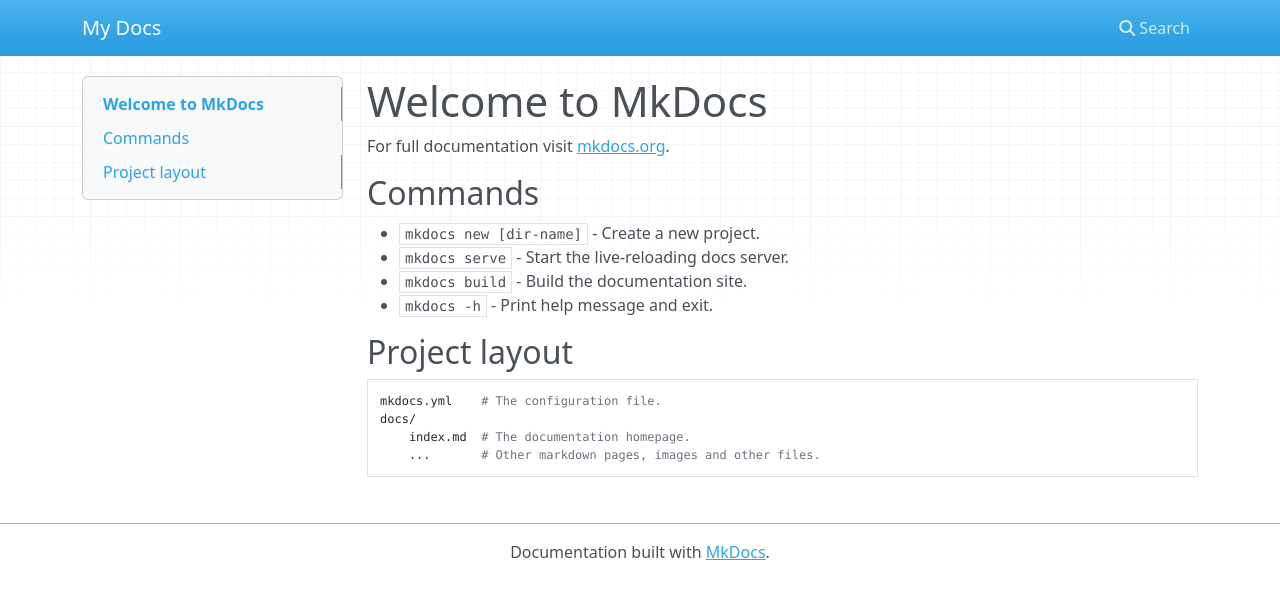
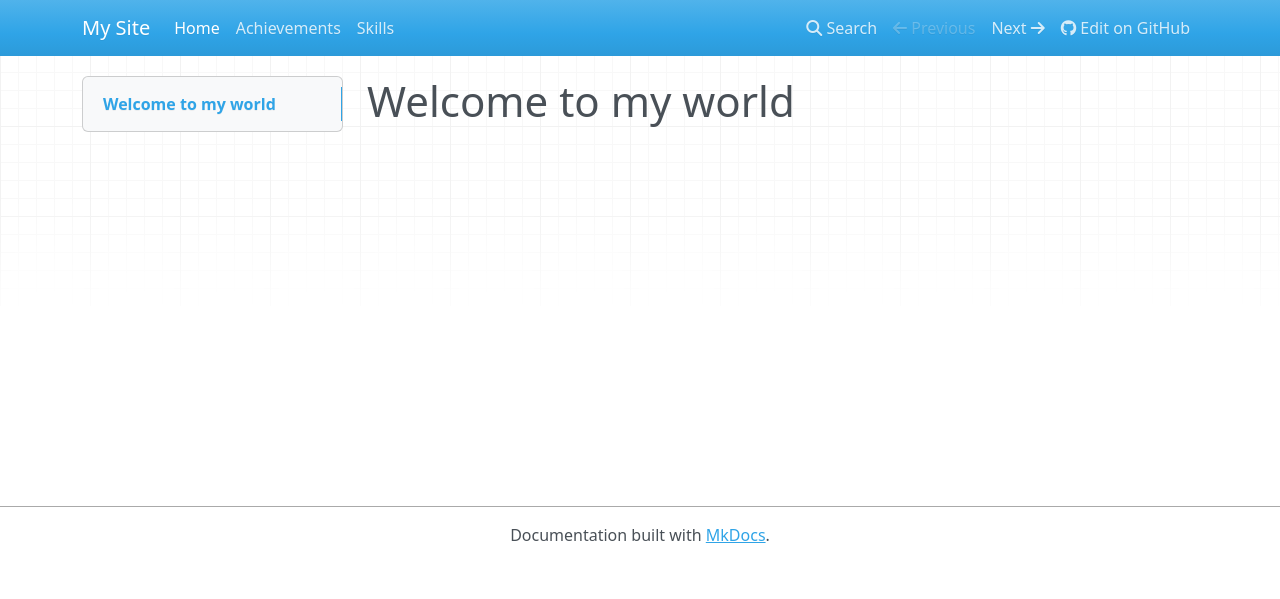
Before and after one commit to skyraman/performance, an MkDocs documentation site: the page built from docs/index.md, in a window 1280 px wide. Shown: the top 599 px of the page. Built offline with MkDocs 1.6.1, drawn with Linux system fonts in a browser that asks for light colours; nearby versions of some CDN libraries.

Commit message:
Update mkdocs.yml and create new page

```diff
--- a/docs/index.md
+++ b/docs/index.md
@@ -1,17 +1 @@
-# Welcome to MkDocs
-
-For full documentation visit [mkdocs.org](https://www.mkdocs.org).
-
-## Commands
-
-* `mkdocs new [dir-name]` - Create a new project.
-* `mkdocs serve` - Start the live-reloading docs server.
-* `mkdocs build` - Build the documentation site.
-* `mkdocs -h` - Print help message and exit.
-
-## Project layout
-
-    mkdocs.yml    # The configuration file.
-    docs/
-        index.md  # The documentation homepage.
-        ...       # Other markdown pages, images and other files.
+# Welcome to my world
--- a/mkdocs.yml
+++ b/mkdocs.yml
@@ -1 +1,8 @@
-site_name: My Docs
+site_name: My Site
+site_url: https://skyraman.github.io/performance/
+repo_url: https://github.com/skyraman/performance.git
+
+nav:
+    - Home: index.md
+    - Achievements: docs/achievements.md
+    - Skills: docs/skills.md
```
Also changed, not shown: docs/docs/achievements.md (added, +9 -0 lines), docs/docs/skills.md (added, +9 -0 lines).
